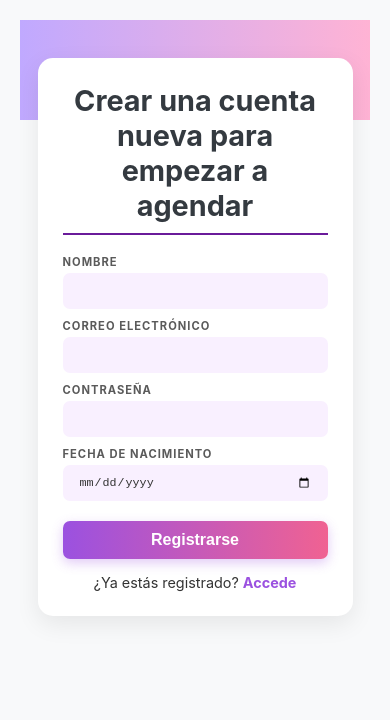
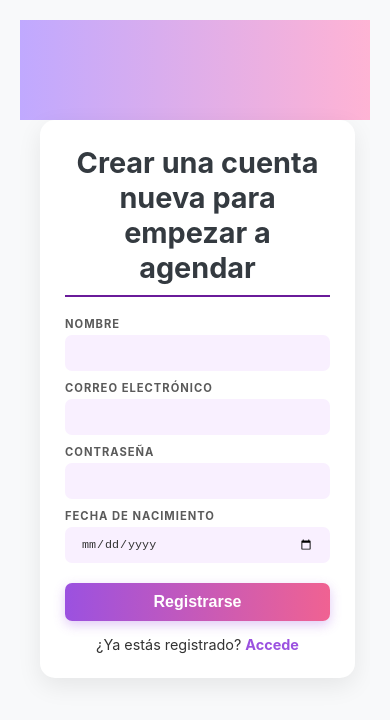
Before and after one commit to Jdelizadev/Front, a React (Vite) app: page /register in a window 390 px wide. Shown: the top 720 px of the page. Built offline with nearby package versions, Linux system fonts and the light colour scheme.

Commit message:
styles update

```diff
--- a/src/components/StylesLoginAndRegister.css
+++ b/src/components/StylesLoginAndRegister.css
@@ -203,10 +203,15 @@ body {
 
     .register-page-container {
     display: grid;
-    place-items: center;
-    height: 75vh;
+    place-items: start;
+    height: 100vh;
     width: 100%;
     position: relative;
     overflow: hidden;
+
+    .register-card {
+        margin-top: 100px;
+        margin-left: 20px;
+    }
 }
 }
```
